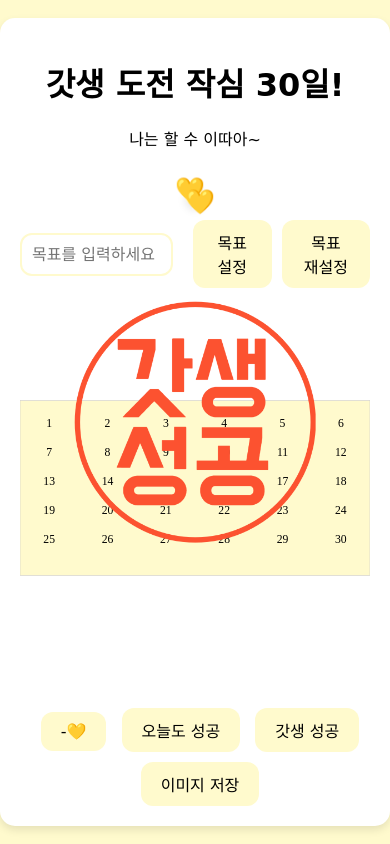
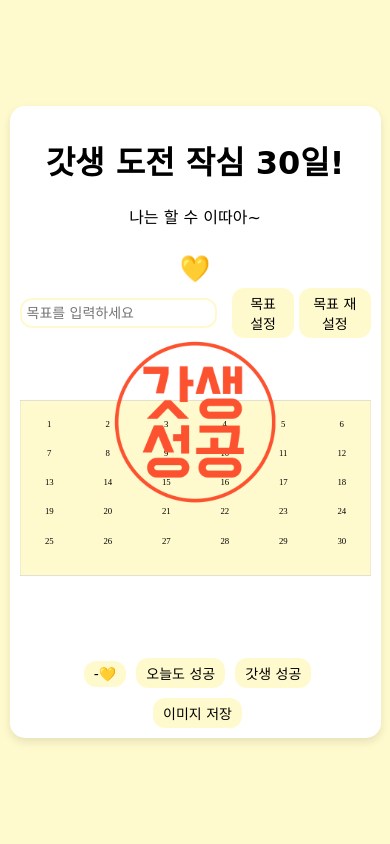
Before and after one commit to SuSuyommi/godsaeng, a plain HTML site: page index.html in a window 390 px wide. Both pictures are taken after a click on the button "갓생 성공". Drawn offline with nearby package versions, Linux system fonts and the light colour scheme; a web font is replaced by a local one.

Commit message:
Update index.html

```diff
--- a/index.html
+++ b/index.html
@@ -111,6 +111,42 @@
             width: 300px;
             height: 300px;
             z-index: 1000; /* 가장 바깥에 표시되도록 z-index 설정 */
+        }
+        @media (max-width: 600px) {
+            .card {
+                width: 90%;
+                padding: 10px;
+            }
+            #container {
+                height: 300px; /* 모바일에서 높이 조정 */
+            }
+            .heart {
+                font-size: 20px; /* 모바일에서 하트 크기 조정 */
+            }
+            .heart-number {
+                font-size: 15px; /* 모바일에서 숫자 크기 조정 */
+                width: 20px; /* 모바일에서 하트 크기와 맞춤 */
+                height: 20px; /* 모바일에서 하트 크기와 맞춤 */
+                line-height: 20px; /* 모바일에서 숫자를 하트 중앙에 맞춤 */
+            }
+            button {
+                padding: 5px 10px;
+                font-size: 14px; /* 모바일에서 글씨체 크기 줄임 */
+                margin-left: 5px;
+            }
+            input[type="text"] {
+                width: 70%; /* 모바일에서 너비 조정 */
+                padding: 5px;
+                font-size: 14px; /* 모바일에서 글씨체 크기 줄임 */
+            }
+            .goal-display {
+                font-size: 20px; /* 모바일에서 글씨체 크기 줄임 */
+                padding: 5px;
+            }
+            #chamzalImage {
+                width: 200px; /* 모바일에서 이미지 크기 조정 */
+                height: 200px; /* 모바일에서 이미지 크기 조정 */
+            }
         }
     </style>
 </head>
```
